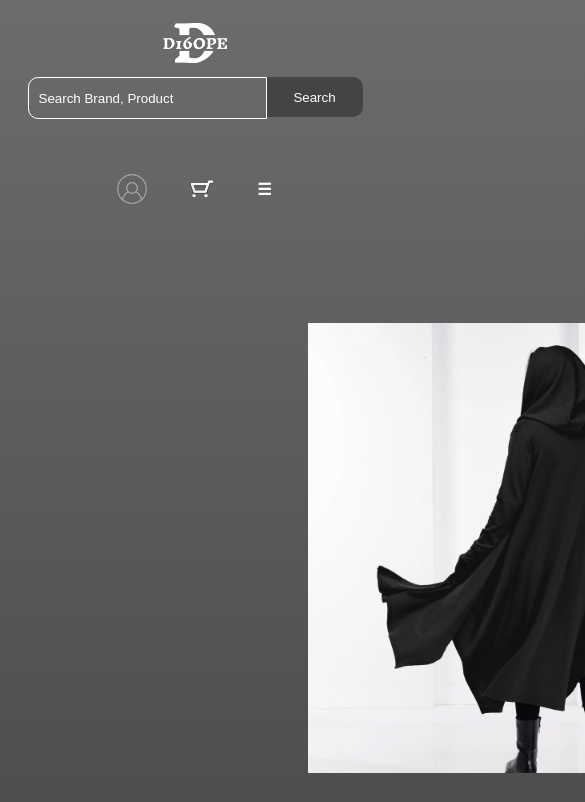
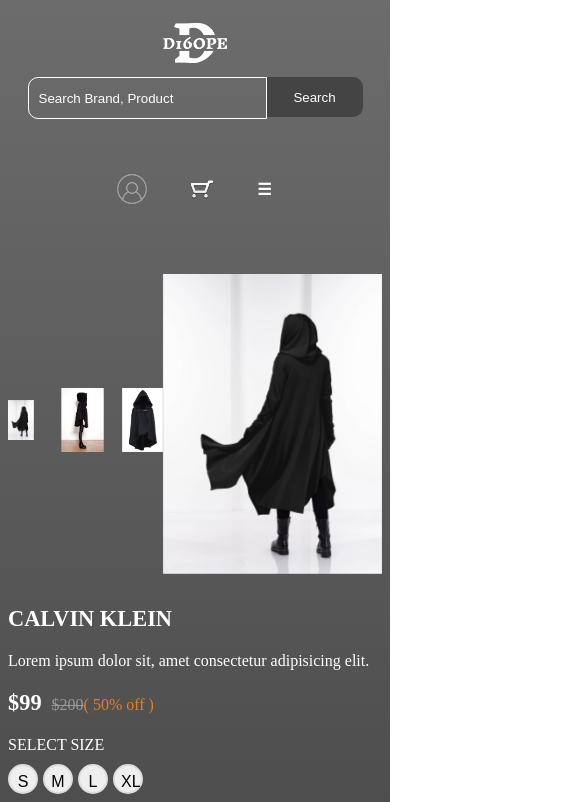
Before and after one commit to ArminKar/ecoreact, a React (Create React App) app: page /Product in a window 390 px wide. Shown: the top 802 px of the page, 585 px wide, since content can reach past the window. Built offline with nearby package versions, Linux system fonts and the light colour scheme.

Commit message:
more @media

```diff
--- a/src/css/footer.css
+++ b/src/css/footer.css
@@ -1,46 +1,46 @@
-.footer{
+.footer {
     width: 80%;
     margin: 0 auto;
 }
 
-.logo-footer{
+.logo-footer {
     height:5vh;
     display: block;
     margin-top: 15vh;
 }
 
-.footer-link:hover{
+.footer-link:hover {
     color: #fff;
 }
 
-.footer-title, .info{
+.footer-title, .info {
     color: rgba(255, 255, 255, 0.75);
     margin: 20px 0;
     text-transform: capitalize;
 }
 
-.footer-title{
+.footer-title {
     color: #fff;
 }
 
-.footer-social-container{
+.footer-social-container {
     margin-top: 40px;
     display: flex;
     justify-content: space-between;
     margin-bottom: 30px;
 }
 
-.social-link{
+.social-link {
     color: #fff;
     margin-left: 20px;
     text-transform: capitalize;
 }
 
-.social-link:nth-child(1){
+.social-link:nth-child(1) {
     margin-left: 0;
 }
 
-.footer-credit{
+.footer-credit {
     width: 100%;
     padding: 10px;
     position: absolute;
@@ -128,32 +128,7 @@
     .footer-links {
     text-align:center;
     }
-    .footer-links img{
+    .footer-links img {
     display: inline-block;
     }
-    }
-
-    @media only screen and (max-width: 480px) {
-    .footer-content .logo {
-    height: 80px;
-    }
-
-    .category {
-    width: 100%;
-    }
-
-    .category li {
-    width: 100%;
-
-
-    .social-link {
-    margin-left: 10px;
-    }
-    .footer-links {
-    text-align:center;
-    }
-    .footer-links img{
-    display: inline-block;
-    }
-    }
 }
--- a/src/css/home.css
+++ b/src/css/home.css
@@ -45,16 +45,16 @@
 
 .collection{
   position: relative;
-  }
+}
 
-  .collection img{
+.collection img{
   width: 100%;
   height: 100%;
   object-fit: cover;
   border-radius: 20px;
-  }
+}
 
-  .collection p{
+.collection p{
   position: absolute;
   top: 50%;
   left: 50%;
@@ -65,7 +65,6 @@
   margin: 0;
   padding: 0;
   font-size: 50px;
-
 }
 
 
@@ -81,31 +80,7 @@
     .collection p{
       font-size: unset;
     }
-    .collection-container{
+    .collection-container {
       width: unset;
     }
 }
-
-  @media only screen and (max-width: 480px) {
-    .product-card {
-      width: 200px;
-      height: 400px;
-      margin-right: 10px;
-    }
-    .product-image {
-      height: 300px;
-    }
-    .product-thumb {
-      height: 300px;
-    }
-    .product-info {
-      height: 80px;
-    }
-    .product-short-des {
-      height: 40px;
-      line-height: 18px;
-    }
-    .collection p{
-      font-size: unset;
-    }
-}
--- a/src/css/product.css
+++ b/src/css/product.css
@@ -141,3 +141,154 @@
     padding: 10px 30px;
     margin-top: 20
 }
+
+@media only screen and (max-width: 768px) {
+  .product-details {
+  display: block;
+  margin: 50px 0;
+  color: #fff;
+  }
+
+  .image-slider {
+  display: flex;
+  justify-content: center;
+  align-items: center;
+  margin-bottom: 2rem;
+  position: relative;
+  left: 0;
+  }
+
+  .product-images {
+  position: static;
+  height: auto;
+  display: flex;
+  flex-direction: row;
+  justify-content: center;
+  align-items: center;
+  overflow: scroll;
+  margin-right: 0;
+  text-align:center;
+  bottom: 0;
+  left: 0;
+  }
+
+  .big-image {
+  height: 300px;
+  width: 100%;
+  object-fit: cover;
+  }
+
+  .product-images img {
+  width: 80px;
+  height: 80px;
+  object-fit: cover;
+  transition: all 0.3s ease;
+  margin-right: 0.5rem;
+  }
+
+  .product-images .active {
+  transform: scale(0.5);
+  opacity: 1;
+  }
+
+  .product-images img:not(.active) {
+  transform: scale(0.8);
+  opacity: 1;
+  }
+
+  .details {
+  width: 100%;
+  margin-left: 0;
+  }
+
+  .product-brand {
+  font-size: 1.4rem;
+  font-weight: bold;
+  text-transform: uppercase;
+  margin: 20px 0;
+  }
+
+  .product-short-des {
+  font-size: 1rem;
+  margin: 0 0 20px;
+  }
+
+  .product-price {
+  font-size: 1.4rem;
+  font-weight: bold;
+  margin-right: 10px;
+  }
+
+  .product-actual-price {
+  font-size: 1rem;
+  color: #999;
+  text-decoration: line-through;
+  }
+
+  .product-discount {
+  font-size: 1rem;
+  color: #e67e22;
+  }
+
+  .product-sub-heading {
+  font-size: 1rem;
+  margin: 20px 0 10px;
+  text-transform: uppercase;
+  }
+
+  .size-radio-btn {
+  display: inline-block;
+  width: 30px;
+  height: 30px;
+  line-height: 30px;
+  text-align: center;
+  border: 2px solid #ddd;
+  border-radius: 50%;
+  margin-right: 5px;
+  cursor: pointer;
+  font-size: 1rem;
+  }
+
+  .size-radio-btn.checked {
+  background-color: #333;
+  color: #fff;
+  border-color: #333;
+  }
+
+  .cart-btn {
+  display: inline-block;
+  background-color: #e67e22;
+  color: #fff;
+  font-size: 1.2rem;
+  font-weight: bold;
+  border: none;
+  border-radius: 4px;
+  padding: 10px 20px;
+  margin-top: 20px;
+  margin-right: 10px;
+  cursor: pointer;
+  transition: transform 0.3s ease-in-out;
+  }
+
+  .cart-btn:hover {
+  transform: scale(1.1);
+  }
+
+  .btn {
+  display: inline-block;
+  background-color: #333;
+  color: #fff;
+  font-size: 1.2rem;
+  font-weight: bold;
+  border: none;
+  border-radius: 4px;
+  padding: 10px 20px;
+  margin-top: 10px;
+  cursor: pointer;
+  transition: transform 0.3s ease-in-out;
+}
+
+.btn:hover {
+  transform: scale(1.1);
+}
+}
```
